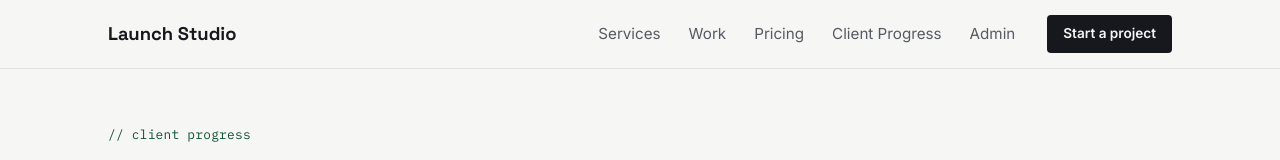
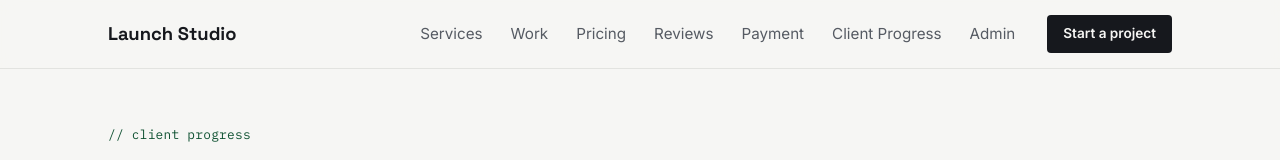
Before and after one commit to Rithikmahadev12/launch-Studio, a website: page progress.html in a window 1280 px wide. Shown: the top 160 px of the page. Drawn offline with Linux system fonts and the light colour scheme; no server answers.

Commit message:
Update progress.html

```diff
--- a/progress.html
+++ b/progress.html
@@ -20,6 +20,8 @@
       <a href="/#services">Services</a>
       <a href="/#work">Work</a>
       <a href="/#pricing">Pricing</a>
+      <a href="/reviews.html">Reviews</a>
+      <a href="/payment.html">Payment</a>
       <a href="/progress.html">Client Progress</a>
       <a href="/admin">Admin</a>
     </nav>
```
